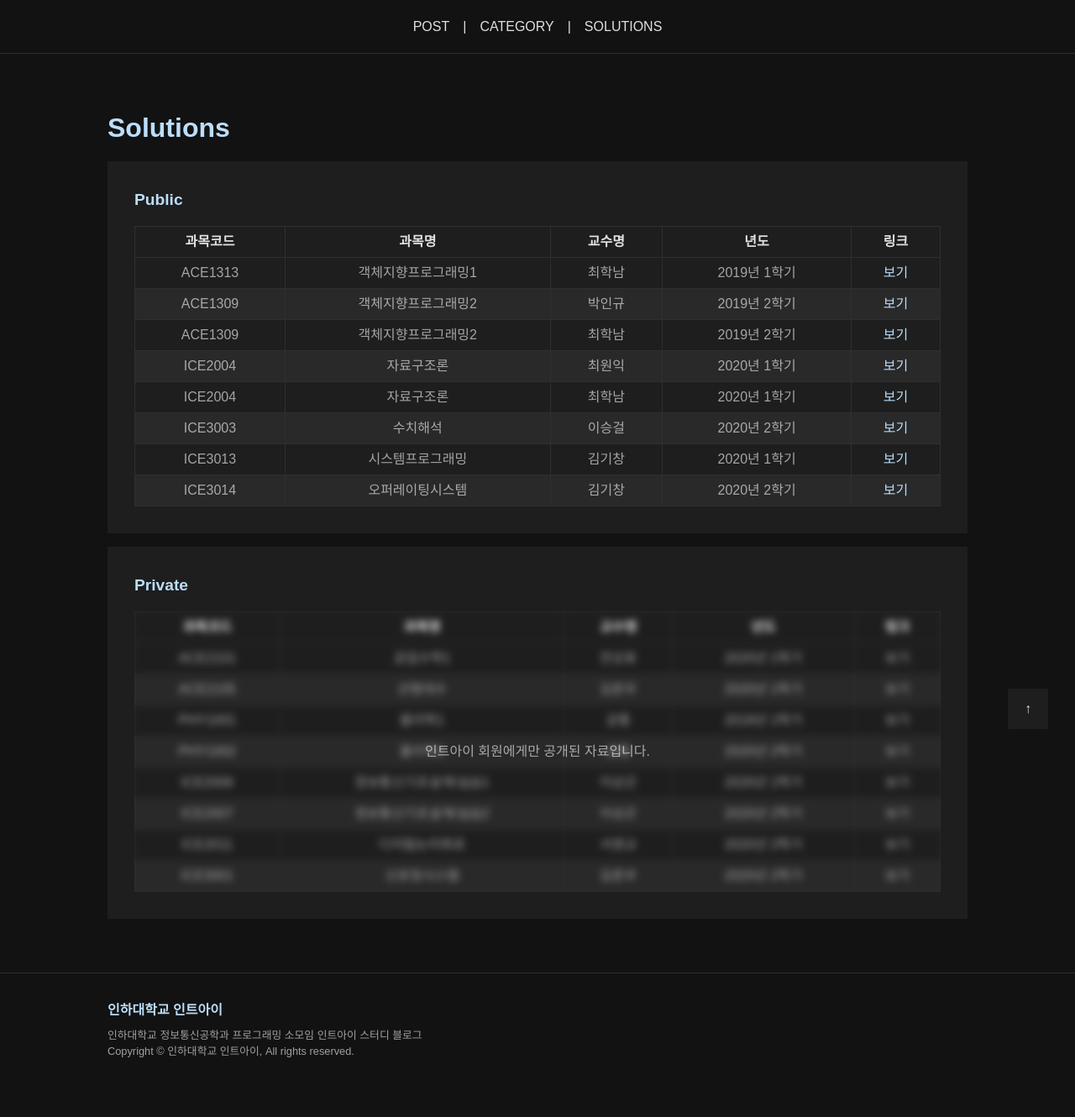
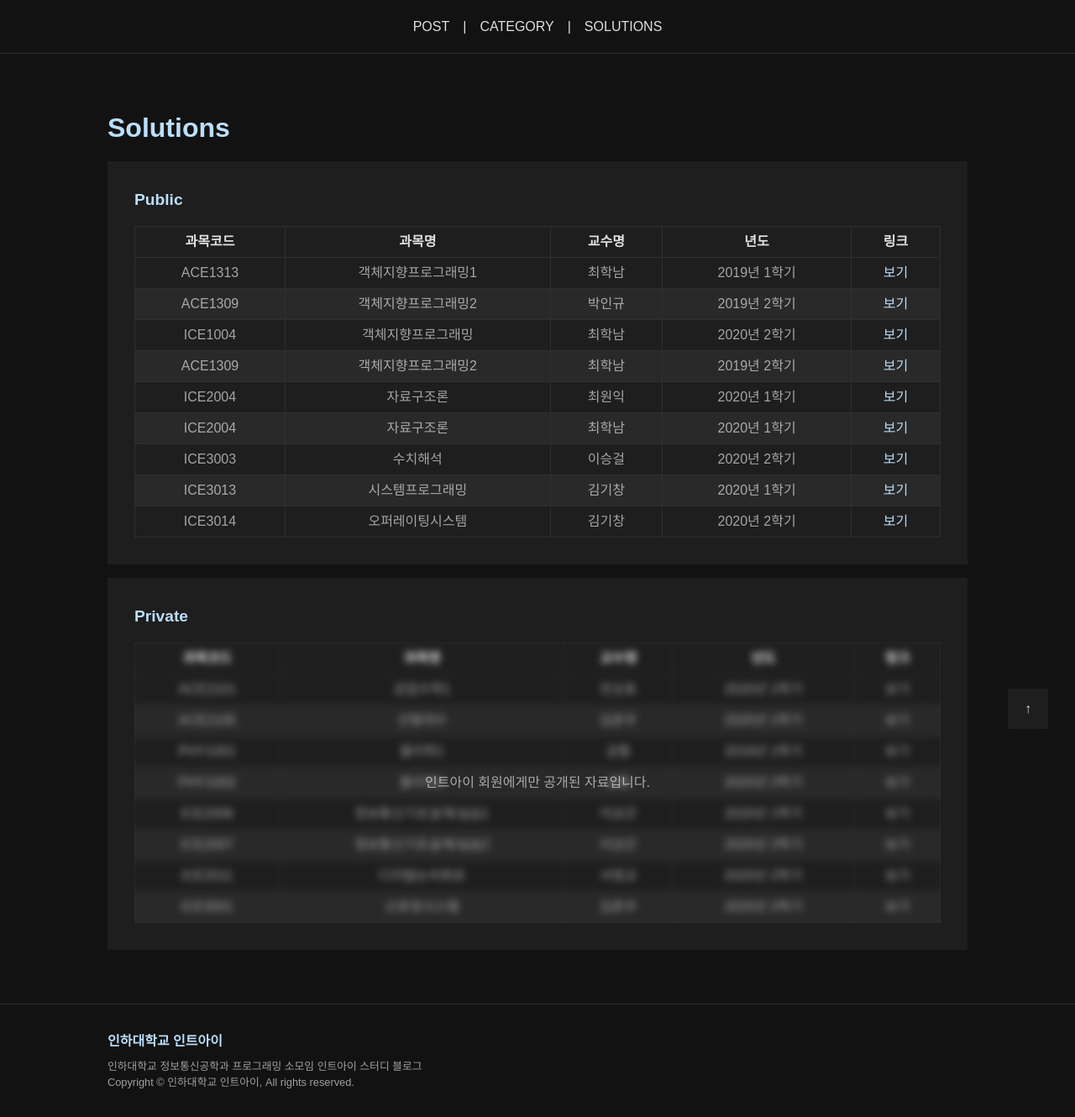
Before and after one commit to int-i/int-i.github.io, a Jekyll site: the page built from solutions.html, in a window 1280 px wide. Shown: the whole page at 84% size. Built offline with Jekyll 4.4.1, drawn with Linux system fonts in a browser that asks for light colours; some web fonts are replaced; before the commit the page ends 1293 px from its top, so only the background shows below that.

Commit message:
Update solutions.yml

```diff
--- a/_data/solutions.yml
+++ b/_data/solutions.yml
@@ -9,6 +9,12 @@
   professor: 박인규
   semester: 2019년 2학기
   link: https://github.com/int-i/ACE1309/blob/master/a01/README.md
+
+- id: ICE1004
+  name: 객체지향프로그래밍
+  professor: 최학남
+  semester: 2020년 2학기
+  link: https://github.com/int-i/ICE1004/blob/master/a01/README.md
 
 - id: ACE1309
   name: 객체지향프로그래밍2
```
